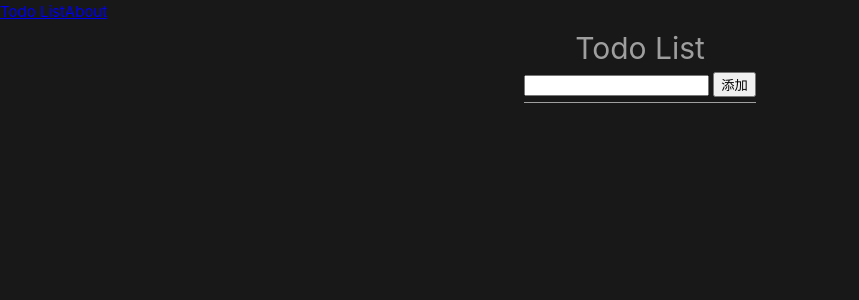
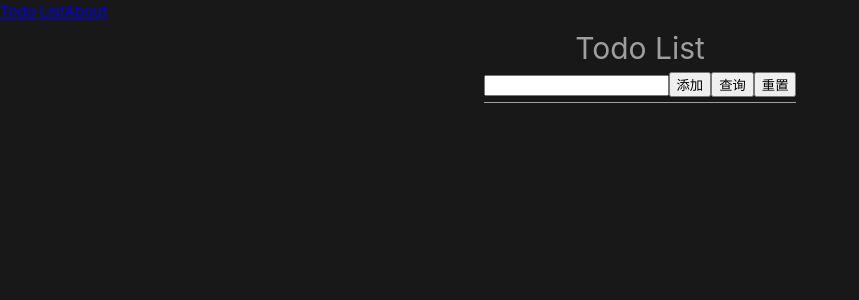
Before and after one commit to tanqin/vue3-ts-todo-list, a Vue app: page / in a window 1280 px wide. Shown: the top 300 px of the page, without its empty margins (0-859 px from the left). Built offline with nearby package versions, Linux system fonts and the light colour scheme; the HTML template or start-up script is replaced by a standard one.

Commit message:
feat: 添加查询、重置功能

```diff
--- a/src/views/TodoList.vue
+++ b/src/views/TodoList.vue
@@ -4,6 +4,8 @@ import { ref } from 'vue'
 
 const { todoList, addTodo, deleteTodo } = useTodoStore()
 
+// 过滤后待办列表
+const filterTodoList = ref<ITodo[]>(todoList)
 // 输入框内容
 const inputContent = ref('')
 // 当前编辑待办项
@@ -26,6 +28,17 @@ function handleAddOrUpdate() {
   inputContent.value = ''
 }
 
+// 查询待办
+function handleSearch() {
+  filterTodoList.value = todoList.filter((todo) => todo.content.includes(inputContent.value.trim()))
+}
+
+// 重置待办
+function handleReset() {
+  filterTodoList.value = todoList
+  inputContent.value = ''
+}
+
 // 编辑待办
 function handleEdit(todo: ITodo) {
   currentTodo.value = todo
@@ -37,10 +50,13 @@ function handleEdit(todo: ITodo) {
   <main class="todo-list-container">
     <h1>Todo List</h1>
     <form @submit.prevent class="input-container">
-      <input type="text" v-model="inputContent" /> <button @click="handleAddOrUpdate">添加</button>
+      <input type="text" v-model="inputContent" />
+      <button type="submit" @click="handleAddOrUpdate">添加</button>
+      <button @click="handleSearch">查询</button>
+      <button @click="handleReset">重置</button>
     </form>
     <ul>
-      <li class="todo" v-for="todo in todoList" :key="todo.id">
+      <li class="todo" v-for="todo in filterTodoList" :key="todo.id">
         <input type="checkbox" v-model="todo.completed" />
         <span class="todo-content" :class="{ completed: todo.completed }" :title="todo.content">{{
           todo.content
```
